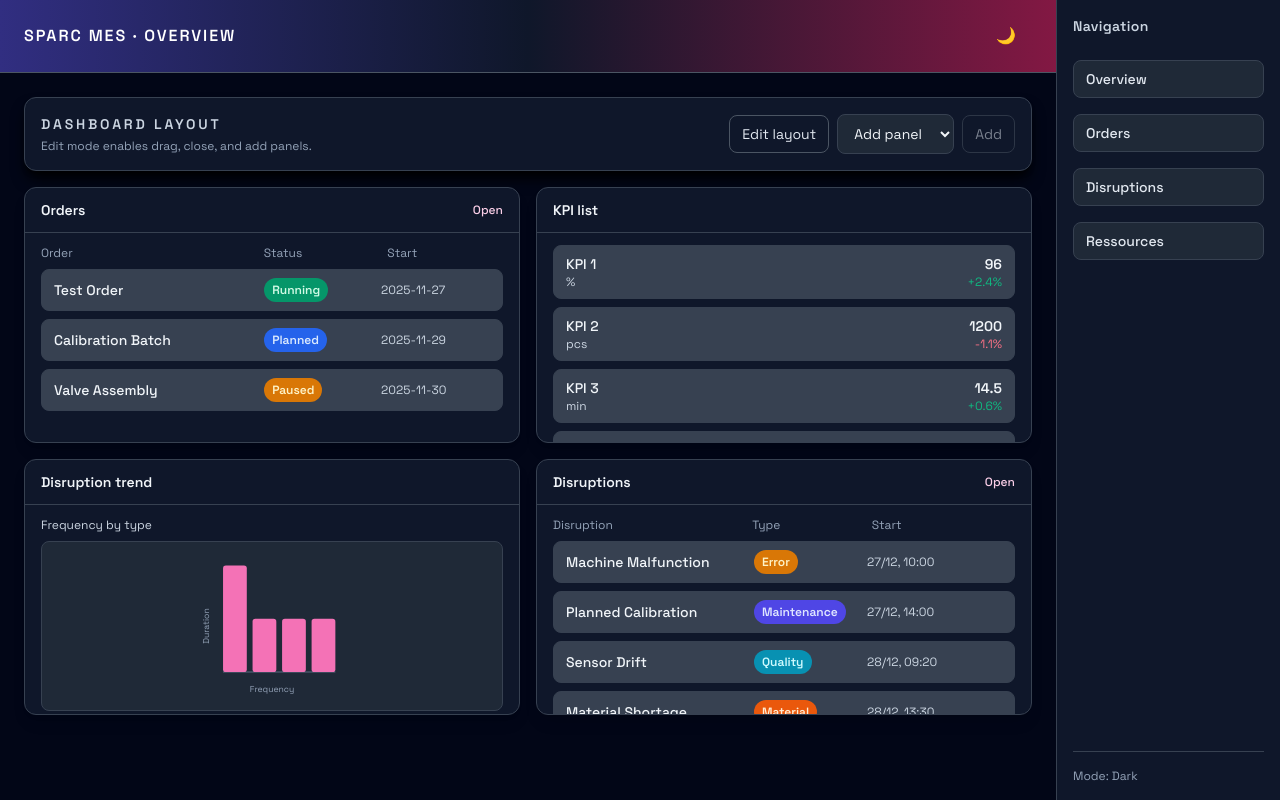
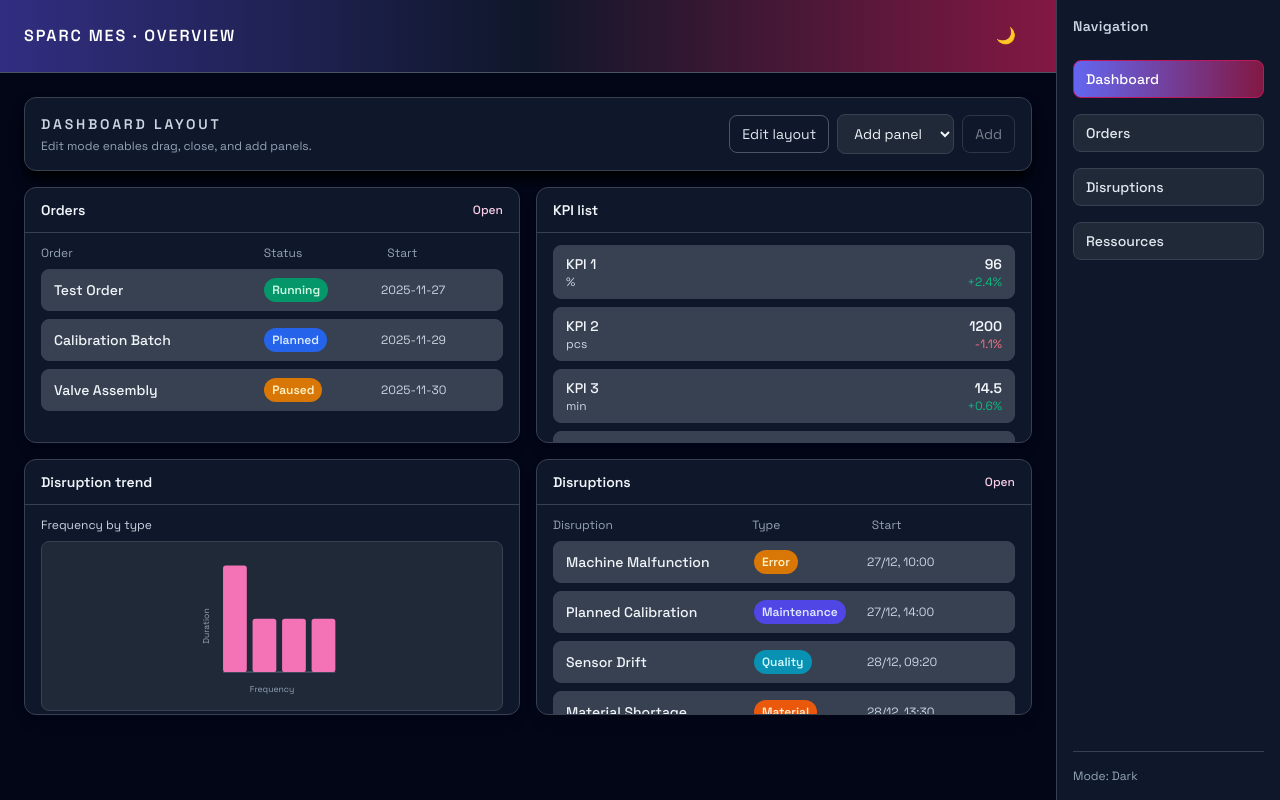
Before and after one commit to SPARC-tpse/SPARC, a Nuxt app in the folder frontend/: page /dashboard in a window 1280 px wide. Built offline with nearby package versions, Linux system fonts and the light colour scheme.

Commit message:
name change overview->dashboard

```diff
--- a/frontend/app/components/Navbar.vue
+++ b/frontend/app/components/Navbar.vue
@@ -19,15 +19,15 @@ const isActive = (path) => {
     </h2>
 
     <NuxtLink
-      to="/overview"
+      to="/dashboard"
       class="w-full px-3 py-2 text-left rounded-lg border text-sm font-medium transition-all"
       :class="[
-        isActive('/overview')
+        isActive('/dashboard')
           ? 'bg-gradient-to-r from-indigo-500 to-pink-900 text-white border-pink-700'
           : (isDarkMode ? 'border-gray-700 bg-gray-800 hover:bg-gray-700 text-slate-200' : 'border-slate-200 bg-slate-100 hover:bg-slate-200 text-slate-700')
       ]"
     >
-      Overview
+      Dashboard
     </NuxtLink>
 
     <!-- Orders button - links to /order/overview -->
--- a/frontend/app/pages/index.vue
+++ b/frontend/app/pages/index.vue
@@ -6,7 +6,7 @@
 
     // Immediately redirect on mount
     // TODO: redirect to dashboard once finished
-    navigateTo('/overview', { replace: true })
+    navigateTo('/dashboard', { replace: true })
 </script>
 
 <template>
```
